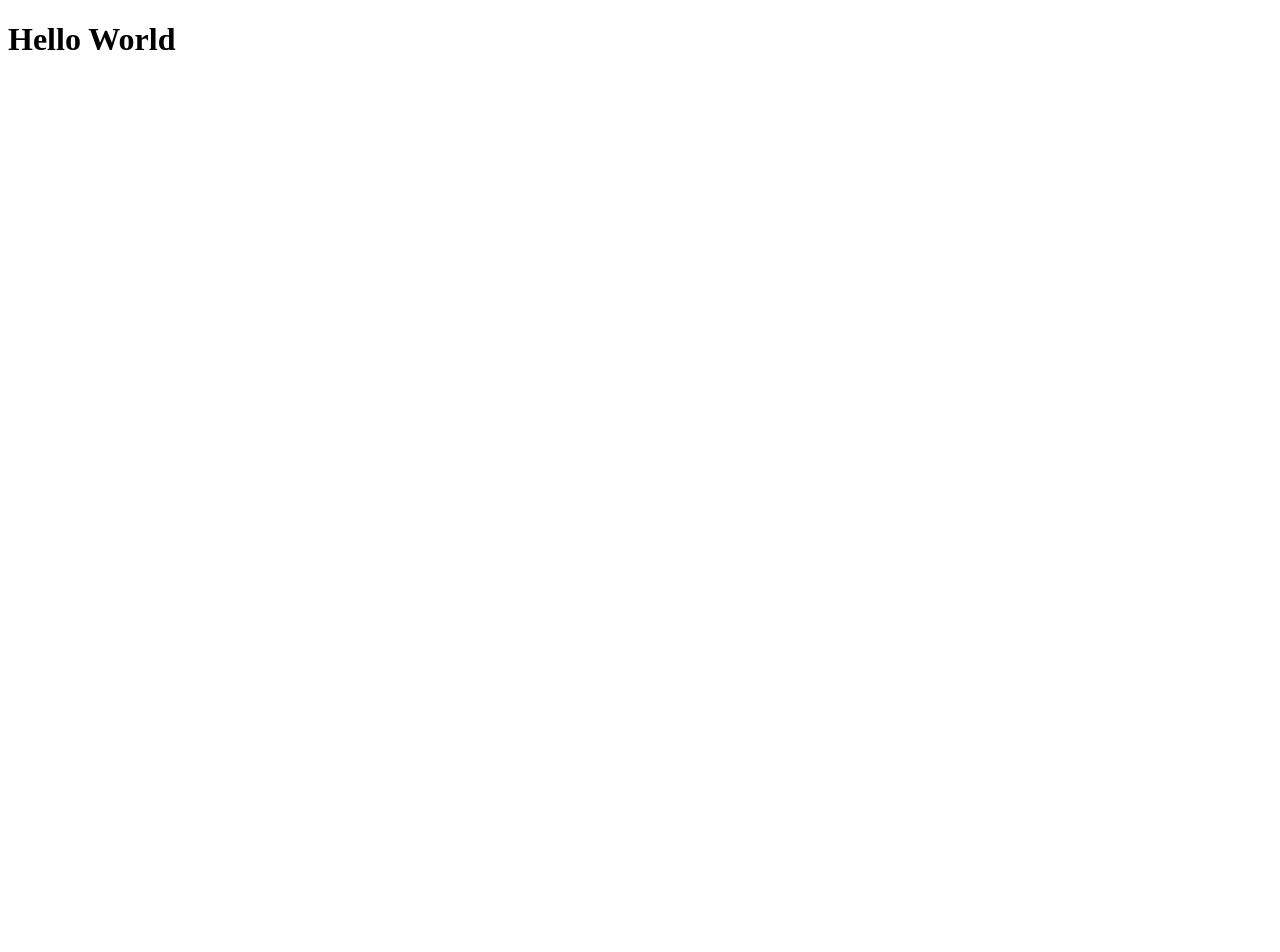
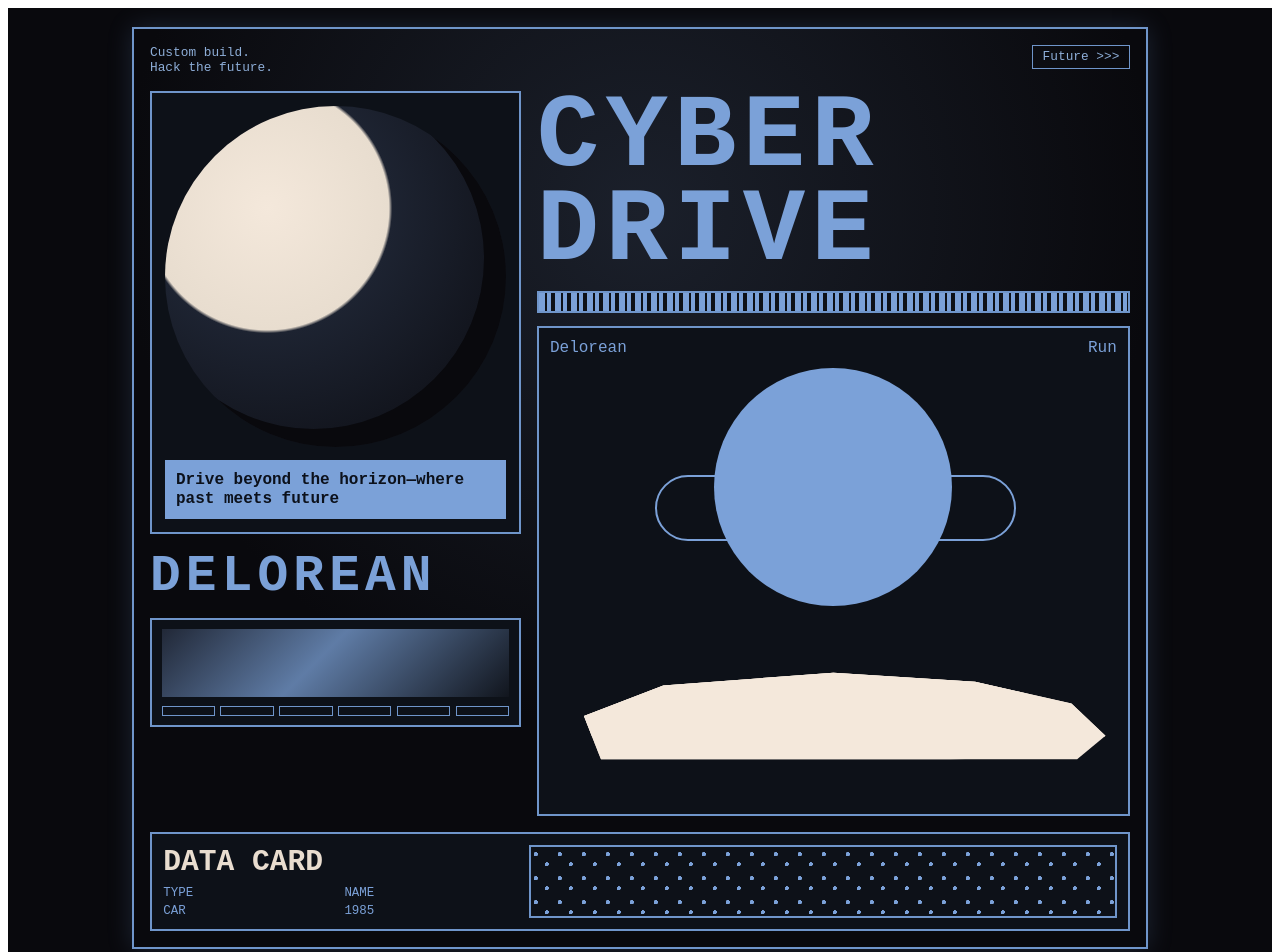
Before and after one commit to YiSiang/demo_for_chat, a Nuxt app: page / in a window 1280 px wide. Shown: the top 952 px of the page. Before the commit the page ends 800 px from the top, so only its background shows below. Built offline with nearby package versions, Linux system fonts and the light colour scheme.

Commit message:
feat: design cyber poster style homepage
Agent-Logs-Url: https://github.com/YiSiang/demo_for_chat/sessions/f35772c1-9d03-4d0a-a0ce-a02c3909728a

Co-authored-by: YiSiang <158132220+YiSiang@users.noreply.github.com>

```diff
--- a/app/pages/index.vue
+++ b/app/pages/index.vue
@@ -1,5 +1,262 @@
 <template>
-  <div>
-    <h1>Hello World</h1>
-  </div>
+  <main class="home">
+    <section class="poster">
+      <header class="top-row">
+        <div class="brand">
+          <p>Custom build.</p>
+          <p>Hack the future.</p>
+        </div>
+        <button class="future-btn">Future &gt;&gt;&gt;</button>
+      </header>
+
+      <div class="content-grid">
+        <article class="left-panel panel">
+          <div class="planet-block frame">
+            <div class="planet"></div>
+            <div class="tagline">Drive beyond the horizon—where past meets future</div>
+          </div>
+          <h2 class="delorean-title">DELOREAN</h2>
+          <div class="small-monitor frame">
+            <div class="monitor-screen"></div>
+            <div class="monitor-bars">
+              <span v-for="i in 6" :key="`bar-${i}`"></span>
+            </div>
+          </div>
+        </article>
+
+        <article class="right-panel panel">
+          <h1 class="main-title">CYBER<br />DRIVE</h1>
+          <div class="signal-line"></div>
+          <div class="car-card frame">
+            <div class="card-head">
+              <span>Delorean</span>
+              <span>Run</span>
+            </div>
+            <div class="saturn"></div>
+            <div class="car-shape"></div>
+          </div>
+        </article>
+      </div>
+
+      <footer class="bottom-row frame">
+        <div class="data-card">
+          <h3>DATA CARD</h3>
+          <div class="data-info">
+            <span>TYPE</span>
+            <span>NAME</span>
+            <span>CAR</span>
+            <span>1985</span>
+          </div>
+        </div>
+        <div class="pixel-code"></div>
+      </footer>
+    </section>
+  </main>
 </template>
+
+<style scoped>
+.home {
+  min-height: 100vh;
+  padding: 1.2rem;
+  background: #09090d;
+  color: #e9ddcf;
+  font-family: "Courier New", "Lucida Console", monospace;
+}
+
+.poster {
+  max-width: 980px;
+  margin: 0 auto;
+  border: 2px solid #6f95ca;
+  background: radial-gradient(circle at 50% 20%, #1b202b 0%, #09090d 58%);
+  padding: 1rem;
+  box-shadow: 0 0 24px rgba(115, 159, 224, 0.18);
+}
+
+.top-row {
+  display: flex;
+  justify-content: space-between;
+  align-items: flex-start;
+  margin-bottom: 1rem;
+  font-size: 0.8rem;
+  color: #8eaed8;
+}
+
+.brand p {
+  margin: 0;
+}
+
+.future-btn {
+  border: 1px solid #6f95ca;
+  background: transparent;
+  color: #8eaed8;
+  font: inherit;
+  padding: 0.2rem 0.6rem;
+}
+
+.content-grid {
+  display: grid;
+  grid-template-columns: 1fr 1.6fr;
+  gap: 1rem;
+}
+
+.panel {
+  display: flex;
+  flex-direction: column;
+  gap: 0.8rem;
+}
+
+.frame {
+  border: 2px solid #6f95ca;
+  background: #0d1118;
+}
+
+.planet-block {
+  padding: 0.8rem;
+}
+
+.planet {
+  width: 100%;
+  aspect-ratio: 1 / 1;
+  border-radius: 50%;
+  margin: 0 auto 0.8rem;
+  background: radial-gradient(circle at 30% 30%, #f4e8db 0%, #e8ddcf 36%, #1d2331 37%, #09090d 100%);
+  box-shadow: inset -22px -18px 0 #09090d;
+}
+
+.tagline {
+  background: #7ba1d8;
+  color: #0c111b;
+  padding: 0.7rem;
+  font-weight: 700;
+  line-height: 1.15;
+}
+
+.delorean-title {
+  margin: 0;
+  font-size: clamp(2rem, 4vw, 3.2rem);
+  letter-spacing: 0.1em;
+  color: #7ba1d8;
+}
+
+.small-monitor {
+  padding: 0.6rem;
+}
+
+.monitor-screen {
+  height: 68px;
+  margin-bottom: 0.55rem;
+  background: linear-gradient(135deg, #212837 0%, #5f7ca6 45%, #11151d 100%);
+}
+
+.monitor-bars {
+  display: grid;
+  grid-template-columns: repeat(6, 1fr);
+  gap: 0.35rem;
+}
+
+.monitor-bars span {
+  height: 8px;
+  border: 1px solid #6f95ca;
+}
+
+.main-title {
+  margin: 0;
+  font-size: clamp(3rem, 11vw, 6.5rem);
+  line-height: 0.9;
+  letter-spacing: 0.06em;
+  color: #7ba1d8;
+}
+
+.signal-line {
+  height: 18px;
+  border: 2px solid #6f95ca;
+  background: repeating-linear-gradient(
+    90deg,
+    #7ba1d8 0 6px,
+    #0d1118 6px 8px,
+    #7ba1d8 8px 12px,
+    #0d1118 12px 16px
+  );
+}
+
+.car-card {
+  padding: 0.7rem;
+}
+
+.card-head {
+  display: flex;
+  justify-content: space-between;
+  color: #7ba1d8;
+  margin-bottom: 0.7rem;
+}
+
+.saturn {
+  width: 42%;
+  aspect-ratio: 1/1;
+  border-radius: 50%;
+  margin: 0 auto 1rem;
+  background: #7ba1d8;
+  position: relative;
+}
+
+.saturn::after {
+  content: "";
+  position: absolute;
+  top: 45%;
+  left: -25%;
+  width: 150%;
+  height: 26%;
+  border: 2px solid #7ba1d8;
+  border-radius: 999px;
+}
+
+.car-shape {
+  height: 180px;
+  background:
+    linear-gradient(#f4e8db 0 64%, transparent 64%),
+    linear-gradient(135deg, transparent 8%, #f4e8db 10% 72%, transparent 74%),
+    linear-gradient(90deg, #f4e8db 0 100%);
+  clip-path: polygon(6% 52%, 20% 35%, 50% 28%, 75% 33%, 92% 45%, 98% 63%, 93% 76%, 9% 76%);
+}
+
+.bottom-row {
+  margin-top: 1rem;
+  padding: 0.7rem;
+  display: grid;
+  grid-template-columns: 1.2fr 2fr;
+  gap: 0.8rem;
+}
+
+.data-card h3 {
+  margin: 0 0 0.45rem;
+  font-size: 1.85rem;
+  color: #e9ddcf;
+}
+
+.data-info {
+  display: grid;
+  grid-template-columns: repeat(2, minmax(0, 1fr));
+  gap: 0.25rem 0.6rem;
+  color: #7ba1d8;
+  font-size: 0.78rem;
+}
+
+.pixel-code {
+  border: 2px solid #6f95ca;
+  background:
+    radial-gradient(circle at 20% 30%, #7ba1d8 8%, transparent 9%) 0 0 / 24px 24px,
+    radial-gradient(circle at 66% 72%, #7ba1d8 8%, transparent 9%) 0 0 / 24px 24px,
+    #0d1118;
+}
+
+@media (max-width: 860px) {
+  .content-grid,
+  .bottom-row {
+    grid-template-columns: 1fr;
+  }
+
+  .main-title {
+    font-size: clamp(2.7rem, 18vw, 5rem);
+  }
+}
+</style>
```
